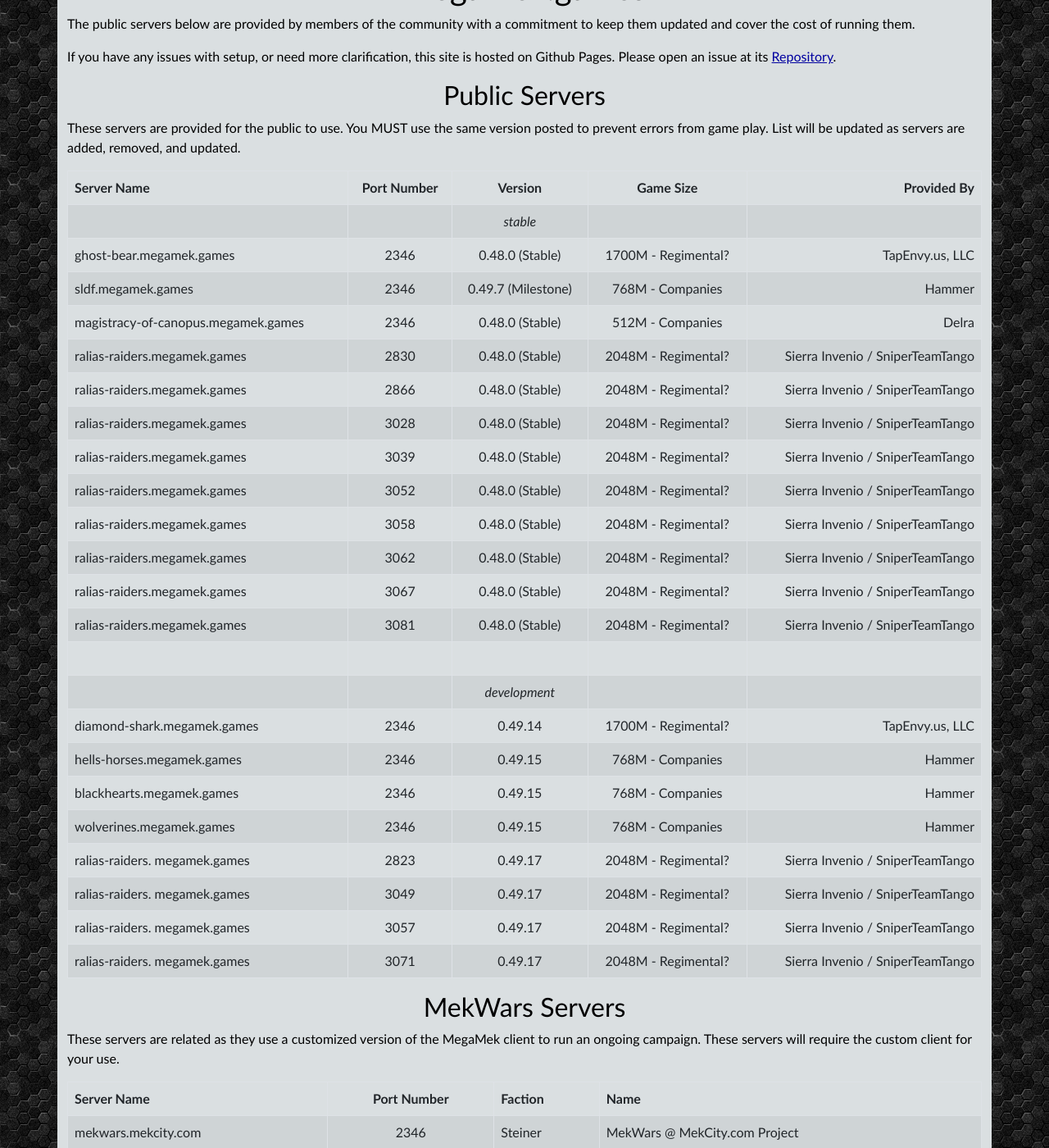
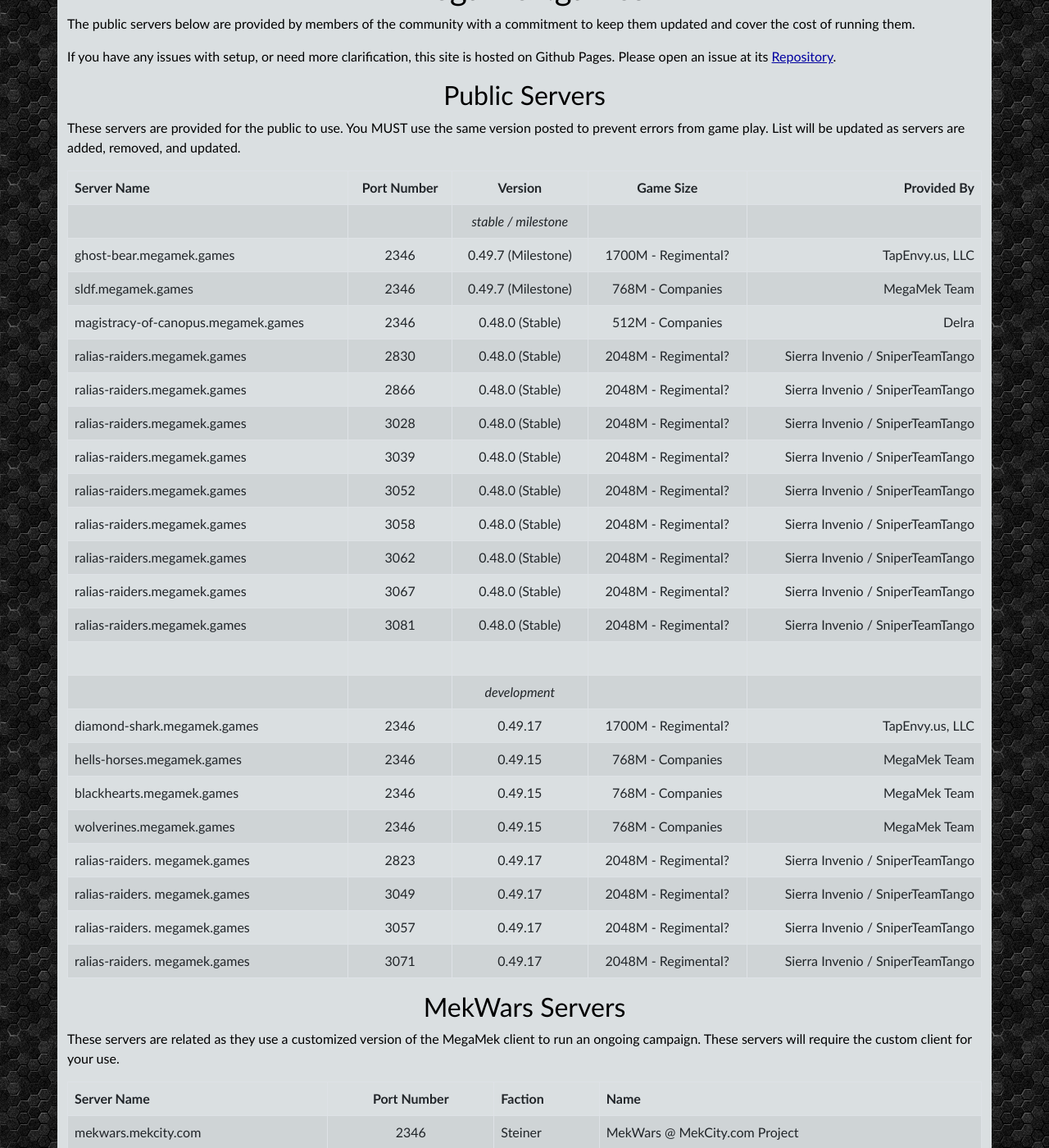
Before and after one commit to rjhancock/megamek-games, a Jekyll site: the page built from index.md, in a window 1280 px wide and 1400 px high, scrolled down 460 px. Shown: the whole window at 82% size. Built offline with Jekyll 4.4.1, drawn with Linux system fonts in a browser that asks for light colours; nearby versions of some CDN libraries; our own code applies the rules of GitHub Pages for plain Markdown files; some of the changed text lies outside the part shown.

Commit message:
Updated Gems (#48)
* Updated Gems.

* General spelling issues

```diff
--- a/_config.yml
+++ b/_config.yml
@@ -17,7 +17,7 @@
 email: rjhancock@tapenvy.us
 description: >- # this means to ignore newlines until "baseurl:"
   This site is for detailing how to setup your own dedicated MegaMek
-  server while also listing official publicly usabe ones provided by
+  server while also listing official publicly usable ones provided by
   members of the community who have committed to keeping them running
   and updated.
 baseurl: "" # the subpath of your site, e.g. /blog
@@ -28,8 +28,6 @@
 
 plugins:
   - jekyll-sitemap
-
-
 # Exclude from processing.
 # The following items will not be processed, by default. Create a custom list
 # to override the default setting.
--- a/_includes/footer.html
+++ b/_includes/footer.html
@@ -1,7 +1,7 @@
 <footer>
   <div class="container footer">
     <hr>
-    <p>&copy; 2023 MegaMek</p>
+    <p>&copy; 2024 MegaMek</p>
   </div>
 </footer>
 
--- a/index.md
+++ b/index.md
@@ -17,9 +17,9 @@
 
 |Server Name|Port Number|Version|Game Size|Provided By|
 |:------|:-----:|:--------:|:--:|-------:|
-|||*stable*||
-|ghost-bear.megamek.games            |2346|0.48.0 (Stable)|1700M - Regimental? |TapEnvy.us, LLC|
-|sldf.megamek.games                  |2346|0.49.7 (Milestone)|768M - Companies    |Hammer|
+|||*stable / milestone*||
+|ghost-bear.megamek.games            |2346|0.49.7 (Milestone)|1700M - Regimental? |TapEnvy.us, LLC|
+|sldf.megamek.games                  |2346|0.49.7 (Milestone)|768M - Companies    |MegaMek Team|
 |magistracy-of-canopus.megamek.games |2346|0.48.0 (Stable)|512M - Companies    |Delra|
 |ralias-raiders.megamek.games        |2830|0.48.0 (Stable)|2048M - Regimental? |Sierra Invenio / SniperTeamTango|
 |ralias-raiders.megamek.games        |2866|0.48.0 (Stable)|2048M - Regimental? |Sierra Invenio / SniperTeamTango|
@@ -32,10 +32,10 @@
 |ralias-raiders.megamek.games        |3081|0.48.0 (Stable)|2048M - Regimental? |Sierra Invenio / SniperTeamTango|
 ||||||
 |||*development*||
-|diamond-shark.megamek.games  |2346|0.49.14|1700M - Regimental? |TapEnvy.us, LLC|
-|hells-horses.megamek.games   |2346|0.49.15|768M - Companies    |Hammer|
-|blackhearts.megamek.games    |2346|0.49.15|768M - Companies    |Hammer|
-|wolverines.megamek.games     |2346|0.49.15|768M - Companies    |Hammer|
+|diamond-shark.megamek.games  |2346|0.49.17|1700M - Regimental? |TapEnvy.us, LLC|
+|hells-horses.megamek.games   |2346|0.49.15|768M - Companies    |MegaMek Team|
+|blackhearts.megamek.games    |2346|0.49.15|768M - Companies    |MegaMek Team|
+|wolverines.megamek.games     |2346|0.49.15|768M - Companies    |MegaMek Team|
 |ralias-raiders. megamek.games|2823|0.49.17|2048M - Regimental? |Sierra Invenio / SniperTeamTango|
 |ralias-raiders. megamek.games|3049|0.49.17|2048M - Regimental? |Sierra Invenio / SniperTeamTango|
 |ralias-raiders. megamek.games|3057|0.49.17|2048M - Regimental? |Sierra Invenio / SniperTeamTango|
```
Also changed, not shown: custom.md (+4 -4 lines), install.md (+9 -9 lines), update.md (+17 -7 lines), Gemfile.lock.
